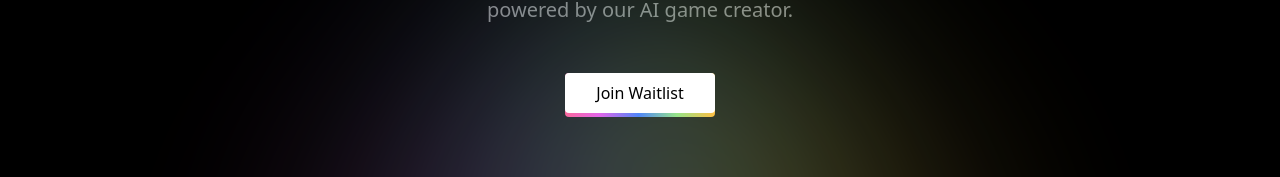
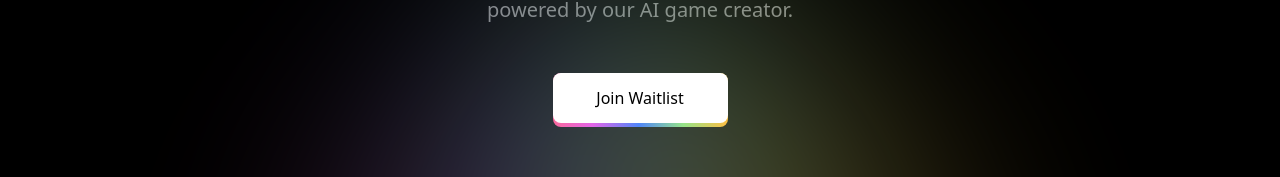
Before and after one commit to SumitabhBraincade/community_page, a Next.js app: page / in a window 1280 px wide. Shown: the part 270-447 px from the top of the page. Built offline with nearby package versions, Linux system fonts and the light colour scheme.

Commit message:
updated_style_of_waitlist_button

```diff
--- a/src/app/common/GradientButton.tsx
+++ b/src/app/common/GradientButton.tsx
@@ -6,8 +6,8 @@ interface GradientButtonProps {
 
 const GradientButton: React.FC<GradientButtonProps> = ({ name }) => {
   return (
-    <div className="gradient_button w-[150px] h-[44px] rounded relative cursor-pointer transition-all duration-200">
-      <div className="absolute text-center font-sans top-0 left-0 font-medium h-[40px] w-full rounded bg-white px-6 py-2">
+    <div className="gradient_button w-[175px] h-[54px] rounded-lg relative cursor-pointer transition-all duration-200">
+      <div className="absolute flex items-center justify-center font-sans top-0 left-0 font-medium h-[50px] w-full rounded-lg bg-white">
         {name}
       </div>
     </div>
--- a/src/app/components/joinWaitlist.tsx
+++ b/src/app/components/joinWaitlist.tsx
@@ -23,7 +23,7 @@ const JoinWaitlist = () => {
           Join the <span className="text-[#B3B5FD] font-serif">waitlist</span>
         </div>
         <div className="h-fit w-full md:w-1/2 flex flex-col md:flex-row items-center gap-4">
-          <div className="bg-[#0F0F0F] h-[44px] w-full flex justify-start items-center pl-4 border-[1px] border-[#474747] mb-4 md:mb-0 md:flex-1 rounded-lg">
+          <div className="bg-[#0F0F0F] h-[54px] w-full flex justify-start items-center pl-4 border-[1px] border-[#474747] mb-4 md:mb-0 md:flex-1 rounded-lg">
             <input
               type="email"
               className="bg-transparent outline-none text-white"
```
